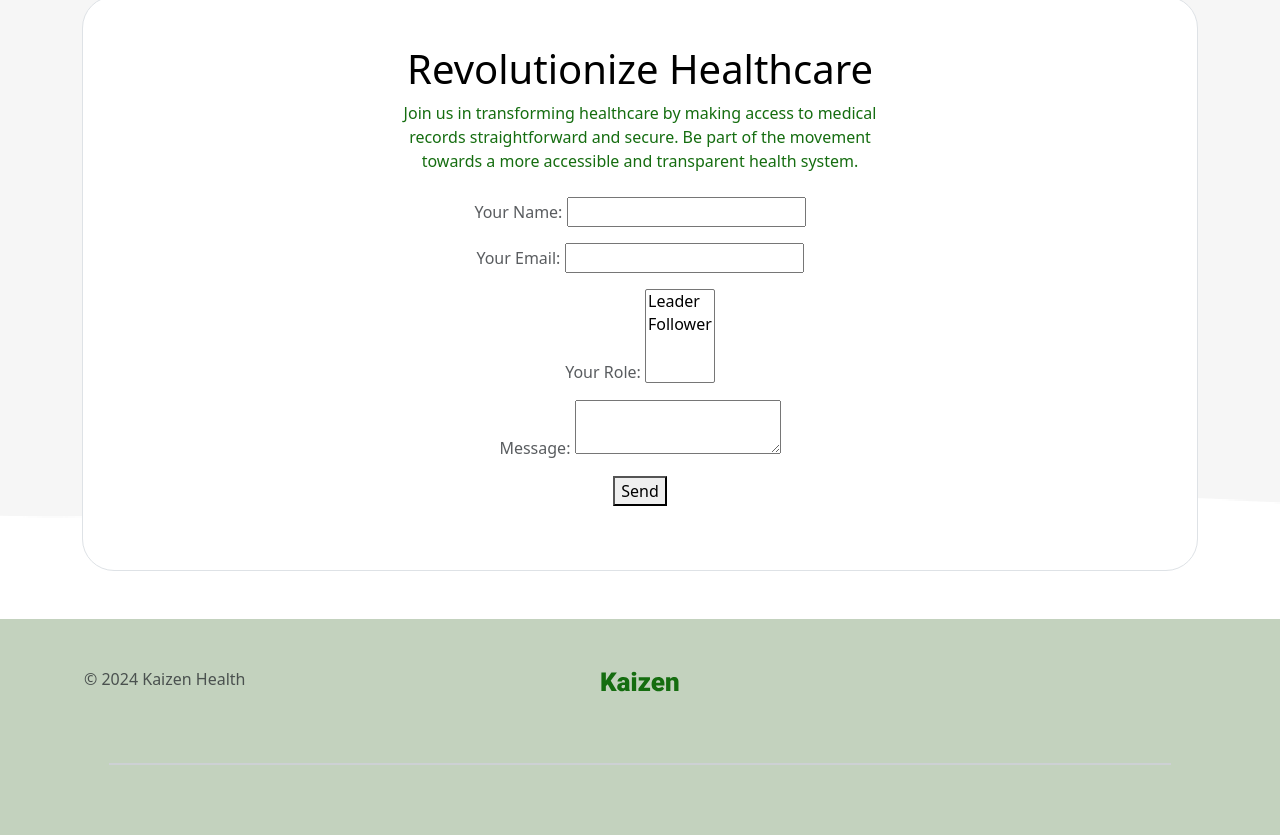
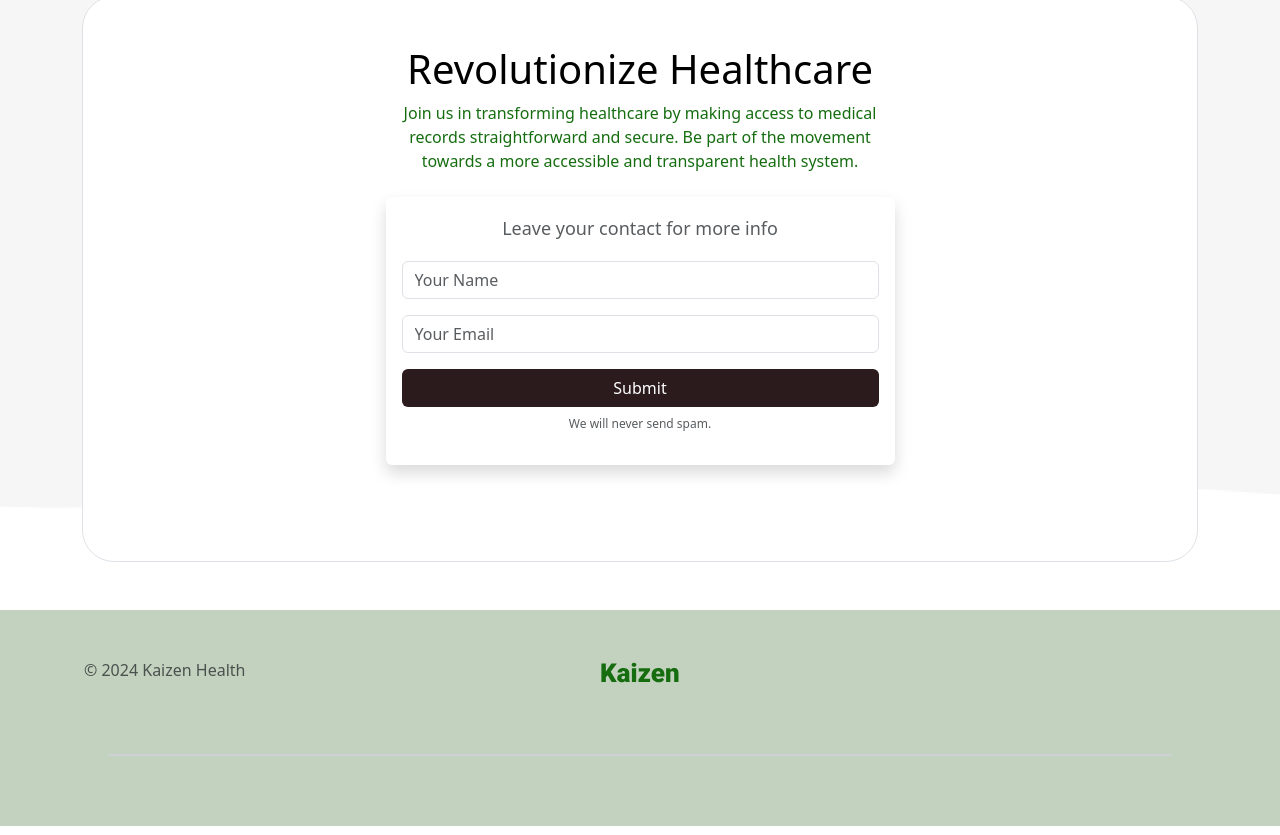
Before and after one commit to kaizen-health-tech/kaizen-web, a Next.js app: page / in a window 1280 px wide. Shown: the part 2654-3489 px from the top of the page. Built offline with nearby package versions, Linux system fonts and the light colour scheme.

Commit message:
fix: reverting last change

```diff
--- a/src/components/ContactForm.js
+++ b/src/components/ContactForm.js
@@ -1,27 +1,22 @@
 const ContactForm = ({className}) => {
     return (
-      <form name="contact" method="POST" data-netlify="true">
-        <p>
-          <label>Your Name: <input type="text" name="name"/></label>
-        </p>
-        <p>
-          <label>Your Email: <input type="email" name="email"/></label>
-        </p>
-        <p>
-          <label>Your Role: <select name="role[]" multiple>
-            <option value="leader">Leader</option>
-            <option value="follower">Follower</option>
-          </select></label>
-        </p>
-        <p>
-          <label>Message: <textarea name="message"></textarea></label>
-        </p>
-        <p>
-          <button type="submit">Send</button>
-        </p>
+      <form
+        name="contact"
+        data-netlify="true"
+        method="POST"
+        className={`contact__form shadow p-3 mb-5 bg-body rounded ${className}`}
+      >
+         <p className="h3 text-center">Leave your contact for more info</p>
+        <div className="form-group">
+          <input type="text" name="name" placeholder="Your Name" className="form-control" id="name" />
+        </div>
+        <div className="form-group mt-3">
+          <input type="email" name="email" placeholder="Your Email" className="form-control" id="email" />
+        </div>
+        <button type="submit" className="btn btn-custom px-5 mt-3">Submit</button>
+        <p className="base-text-2 text-center mt-2">We will never send spam.</p>
       </form>
+    );
+  }
 
-    );
-}
-
-export default ContactForm;
+  export default ContactForm;
```
